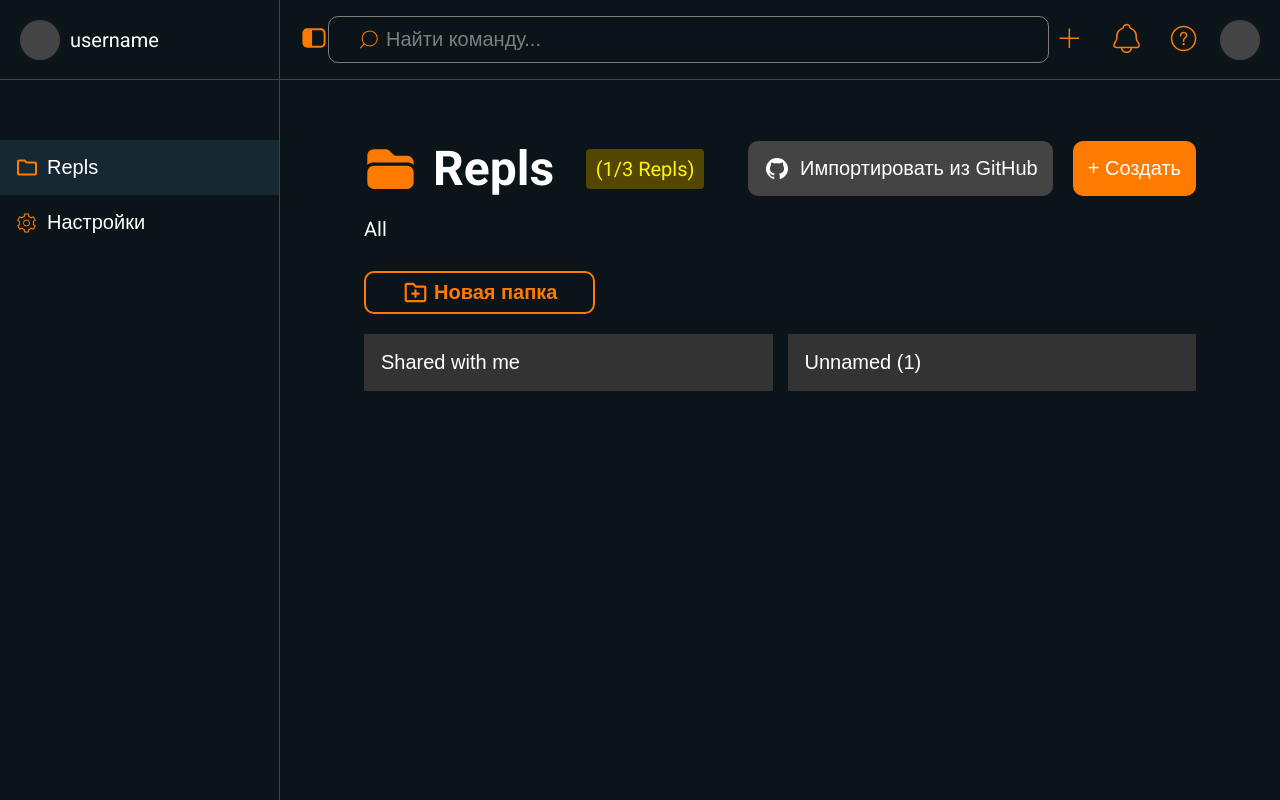
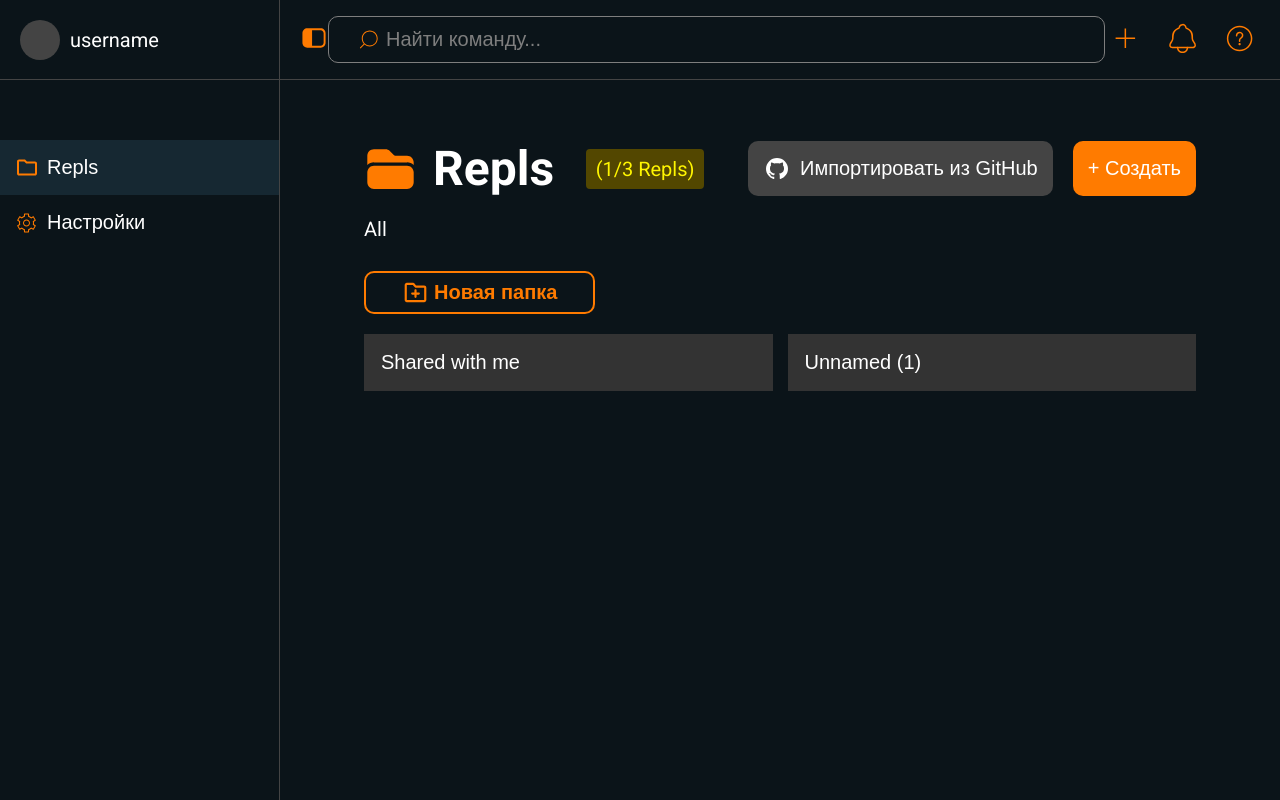
Before and after one commit to Kin1599/LiveCode-Platform, a SvelteKit app in the folder frontend/: page / in a window 1280 px wide. Built offline with nearby package versions, Linux system fonts and the light colour scheme.

Commit message:
fix animations and avatar

```diff
--- a/frontend/src/components/HeaderMain.svelte
+++ b/frontend/src/components/HeaderMain.svelte
@@ -24,7 +24,6 @@
     <button><img src="./images/icon-plus.svg" alt="" /></button>
     <button><img src="./images/icon-noti.svg" alt="" /></button>
     <button><img src="./images/icon-more.svg" alt="" /></button>
-    <div class="avatar"></div>
   </div>
 </header>
 
@@ -104,12 +103,6 @@
   .right-section button {
     background-color: #0b1419;
     border-color: transparent;
-  }
-
-  .avatar {
-    width: 2.5rem;
-    height: 2.5rem;
-    background-color: #444;
-    border-radius: 50%;
+    cursor: pointer;
   }
 </style>
```
